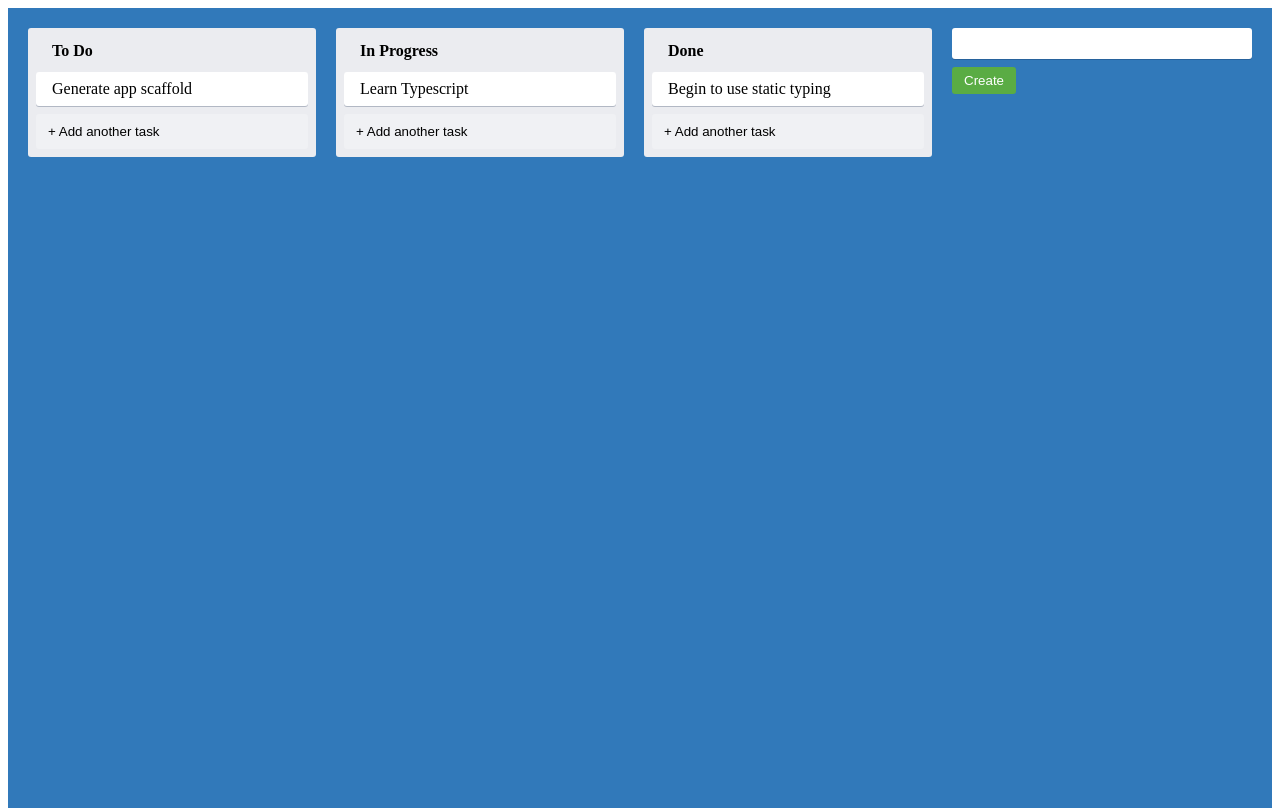
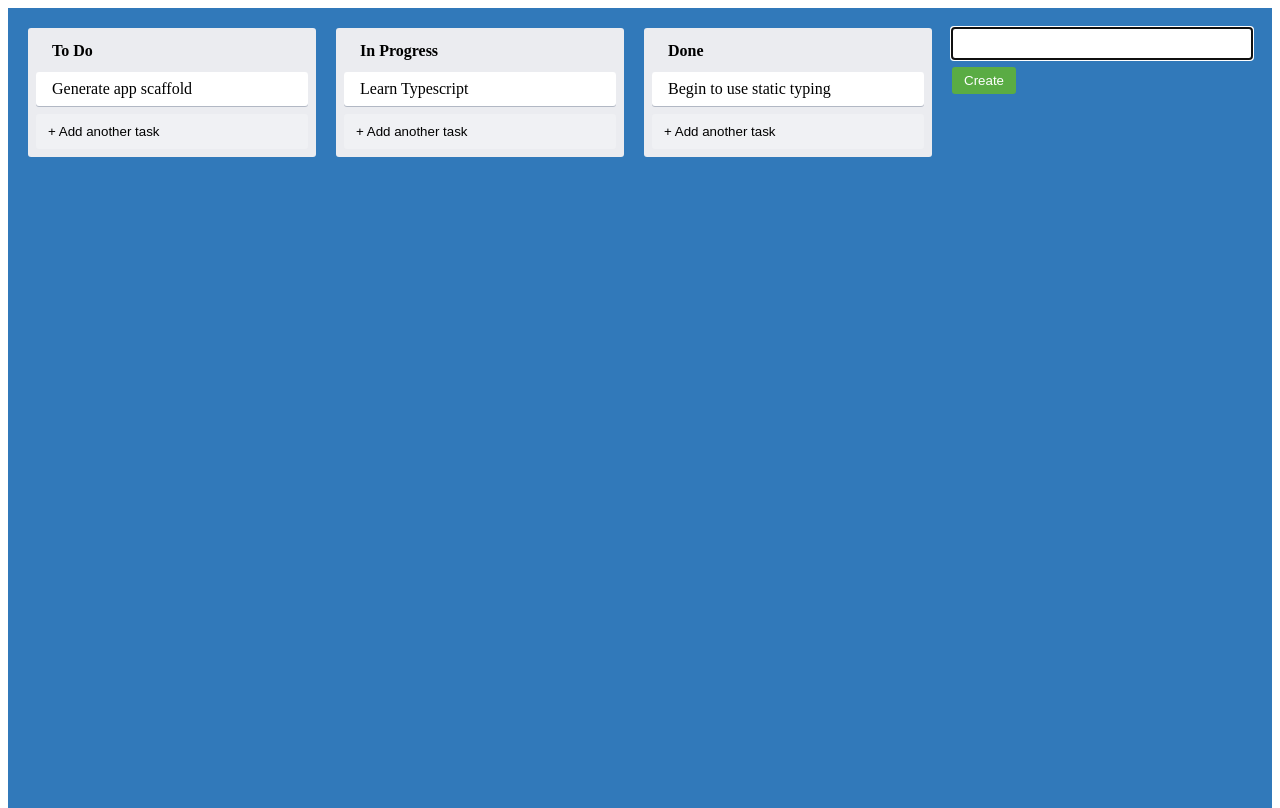
Before and after one commit to tsarapoid/trello-clone, a React (Create React App) app: page / in a window 1280 px wide. Both pictures are taken after a click on the button "+ Add another list". Built offline with nearby package versions, Linux system fonts and the light colour scheme.

Commit message:
focus input

```diff
--- a/src/NewItemForm.tsx
+++ b/src/NewItemForm.tsx
@@ -1,4 +1,5 @@
 import React, { useState } from "react"
+import { useFocus } from "./utils/useFocus"
 import { NewItemFormContainer, NewItemButton, NewItemInput } from "./styles"
 
 interface NewItemFormProps {
@@ -7,9 +8,12 @@ interface NewItemFormProps {
 
 export const NewItemForm = ({ onAdd }: NewItemFormProps) => {
 	const [text, setText] = useState("")
+		const inputRef = useFocus()
+
 	return (
 		<NewItemFormContainer>
 			<NewItemInput
+				ref={inputRef}
 				value={text}
 				onChange={e => setText(e.target.value)}
 			/>
--- /dev/null
+++ b/src/utils/useFocus.ts
@@ -0,0 +1,11 @@
+import { useRef, useEffect } from "react"
+
+export const useFocus = () => {
+	const ref = useRef<HTMLInputElement>(null)
+
+	useEffect(() => {
+		ref.current?.focus()
+	}, [])
+
+	return ref
+}
```
